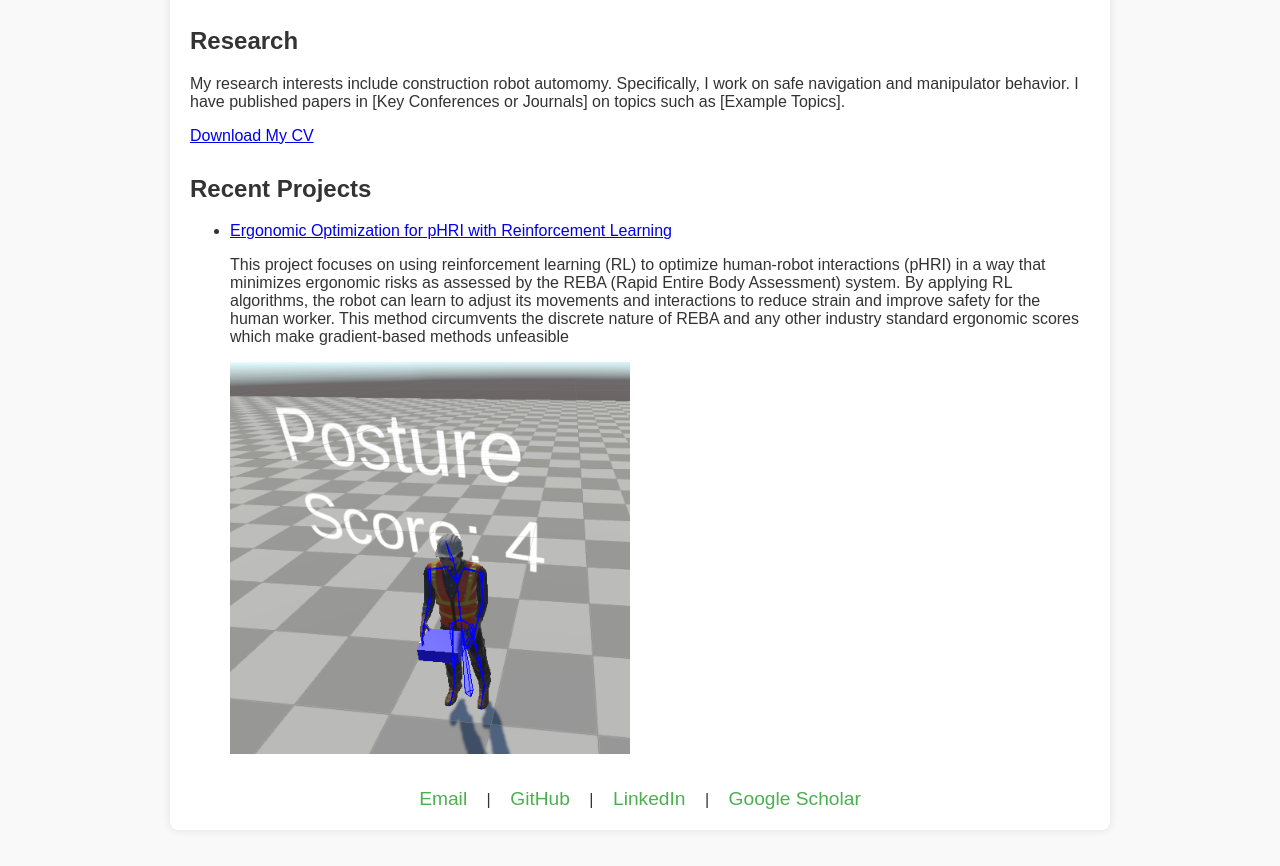
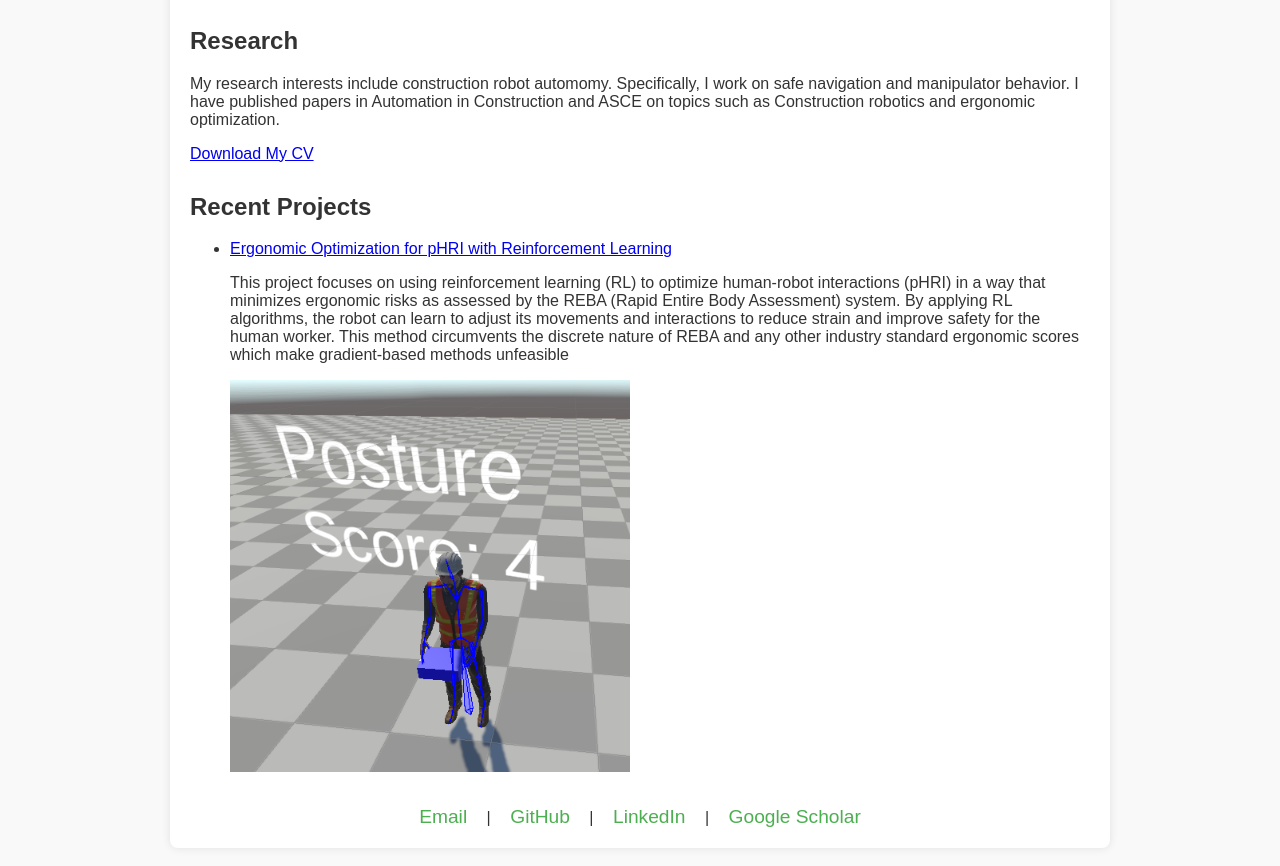
Before and after one commit to mamani828/mamani828.github.io, a plain HTML site: page index.html in a window 1280 px wide. Shown: the part 840-1706 px from the top of the page. Drawn offline with Linux system fonts and the light colour scheme.

Commit message:
Update index.html

```diff
--- a/index.html
+++ b/index.html
@@ -106,7 +106,7 @@
         <section class="research">
             <h2>Research</h2>
             <p>
-                My research interests include construction robot automomy. Specifically, I work on safe navigation and manipulator behavior. I have published papers in [Key Conferences or Journals] on topics such as [Example Topics].
+                My research interests include construction robot automomy. Specifically, I work on safe navigation and manipulator behavior. I have published papers in Automation in Construction and ASCE on topics such as Construction robotics and ergonomic optimization.
             </p>
             <p>
                 <a href="ManiAmani_Resume.pdf">Download My CV</a>
```
